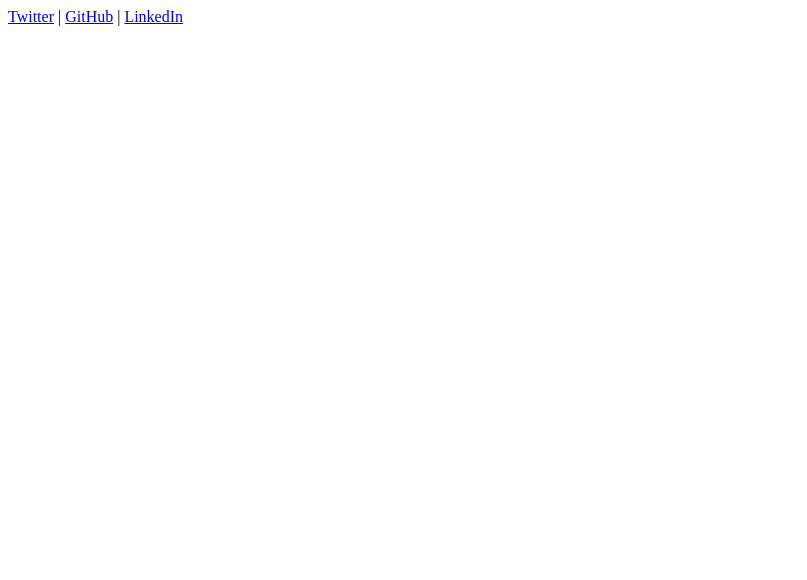
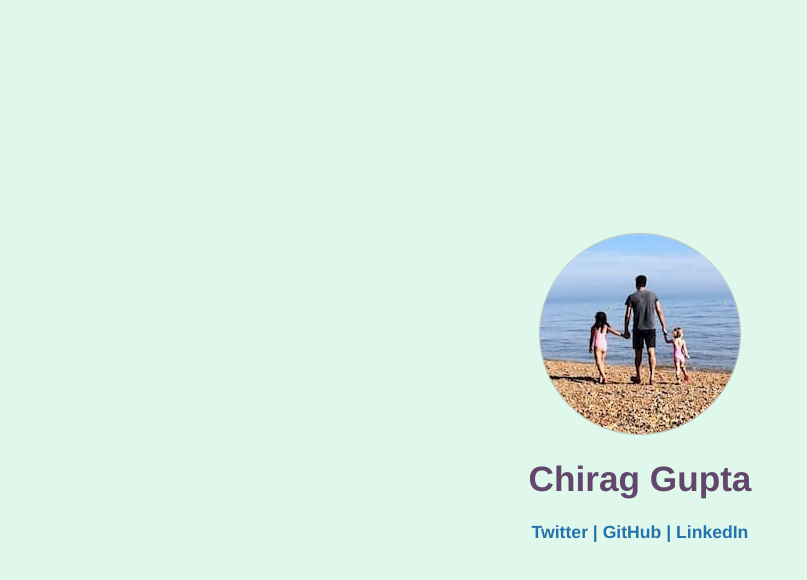
Before and after one commit to chiraggupta/Old-Homepage, a plain HTML site: page index.html in a window 1280 px wide. Shown: the whole page, without its empty margins (0-807 px from the left). Drawn offline with Linux system fonts and the light colour scheme.

Commit message:
Improve homepage style just enough

```diff
--- a/index.html
+++ b/index.html
@@ -5,13 +5,52 @@
     <meta charset="utf-8" />
     <meta name="viewport" content="width=device-width, initial-scale=1" />
     <title>Chirag Gupta</title>
+    <style>
+        :root {
+            background-color: #DFF8EB;
+            color: #62466B;
+            font-family: "Helvetica Neue", "Helvetica", "Arial", sans-serif;
+            font-size: 1.1em;
+        }
+
+        a:link,
+        a:visited {
+            text-decoration: none;
+        }
+
+        a {
+            color: inherit;
+        }
+
+        .container {
+            min-height: 95vh;
+            display: flex;
+            flex-direction: column;
+            align-items: center;
+            justify-content: center;
+        }
+
+        .avatar {
+            border-radius: 50%;
+            border: 1px solid #B5C2B7;
+        }
+
+        .links {
+            color: #2374AB;
+            font-weight: bold;
+        }
+    </style>
 </head>
 
 <body>
-    <div>
-        <a href="https://twitter.com/chiraggupta">Twitter</a> |
-        <a href="https://github.com/chiraggupta">GitHub</a> |
-        <a href="https://www.linkedin.com/in/echirag/">LinkedIn</a>
+    <div class="container">
+        <img src="./cg_avatar.jpg" class="avatar" alt="avatar" />
+        <h1>Chirag Gupta</h1>
+        <div class="links">
+            <a href="https://twitter.com/chiraggupta">Twitter</a> |
+            <a href="https://github.com/chiraggupta">GitHub</a> |
+            <a href="https://www.linkedin.com/in/echirag/">LinkedIn</a>
+        </div>
     </div>
 </body>
 
```
Also changed, not shown: cg_avatar.jpg (added).
